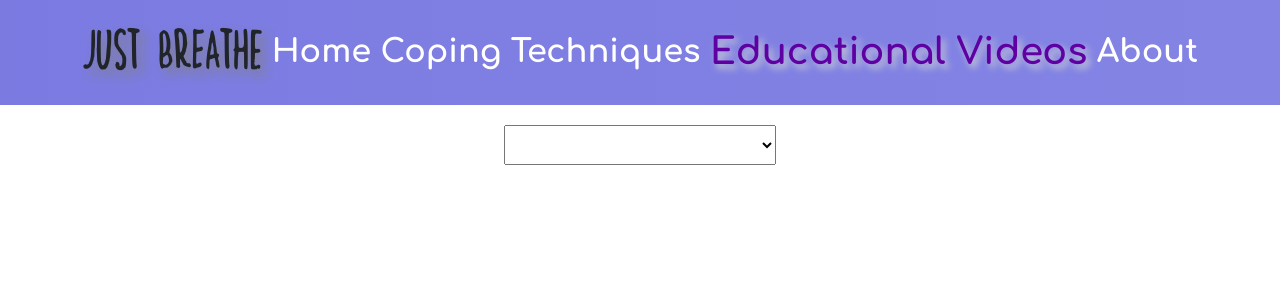
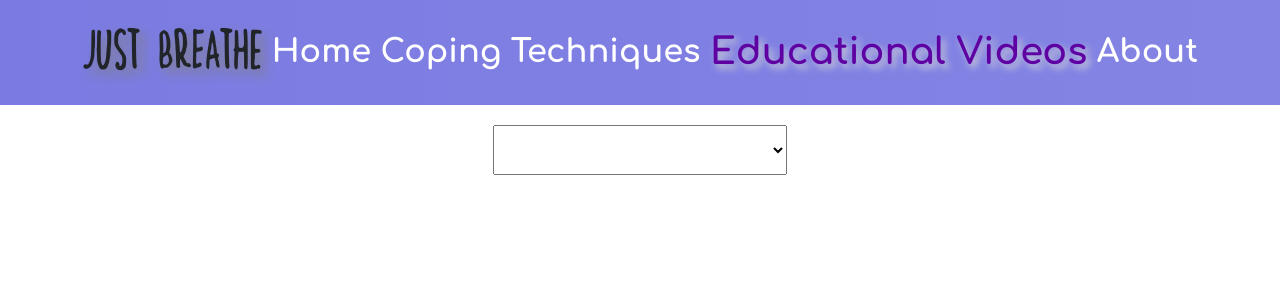
Before and after one commit to tCarina/Just_Breathe, a React (Create React App) app: page /videos in a window 1280 px wide. Shown: the top 300 px of the page. Built offline with nearby package versions, Linux system fonts and the light colour scheme.

Commit message:
search bar font fix

```diff
--- a/src/Components/Videos.js
+++ b/src/Components/Videos.js
@@ -28,7 +28,7 @@ export default function Videos(){
     <select className="select-video-type" defaultValue={''} onChange={selectVideoType}>
         <option disabled></option>
         <option value="Anxiety Information">General Anxiety Information</option>
-        <option value="Friend Anxiety">Helping someone with Anxiety</option>
+        <option value="helping someone with Anxiety">Helping someone with Anxiety</option>
         <option value="Handling Panic Attack">How to deal with panic attacks</option>
 
     </select>
--- a/src/Styles/videos.css
+++ b/src/Styles/videos.css
@@ -7,9 +7,10 @@
 }
 
 .select-video-type{
-    height: 40px;
+    height: 50px;
     margin: 20px;
     padding: 10px;
+    font-size: 1.1em;
 }
 
 .video-thumbnail {
```
